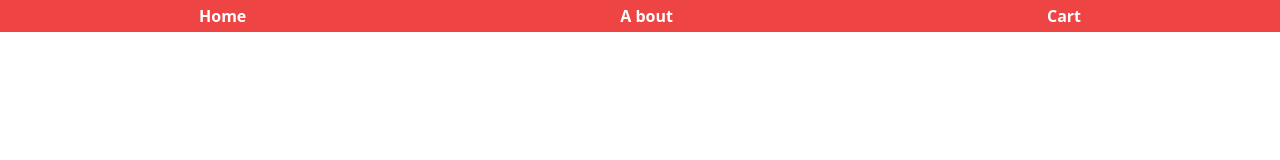
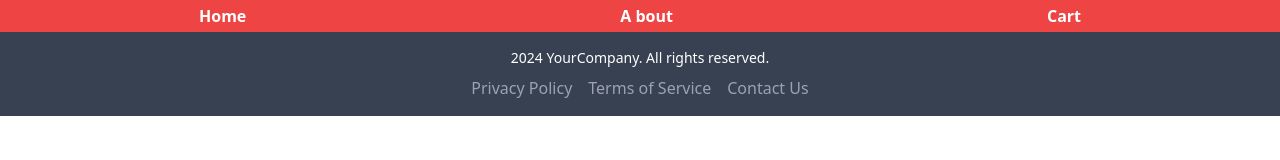
Before and after one commit to Parisa-Esmaeilpour1993/Blue-Bank, a plain HTML site: page index.html in a window 1280 px wide. Drawn offline with nearby package versions, Linux system fonts and the light colour scheme.

Commit message:
feat: creat footer

```diff
--- a/index.html
+++ b/index.html
@@ -18,7 +18,16 @@
         </div>
       </header>
       <main></main>
-      <footer></footer>
+      <footer class="bg-gray-700 text-white py-4">
+            <div class="container mx-auto text-center">
+              <p class="text-sm">2024 YourCompany. All rights reserved.</p>
+              <div class="flex justify-center space-x-4 mt-2">
+                <a href="#" class="text-gray-400 hover:text-white">Privacy Policy</a>
+                <a href="#" class="text-gray-400 hover:text-white">Terms of Service</a>
+                <a href="#" class="text-gray-400 hover:text-white">Contact Us</a>
+              </div>
+            </div>
+      </footer>
     </div>
     <script src="./script.js"></script>
   </body>
```
